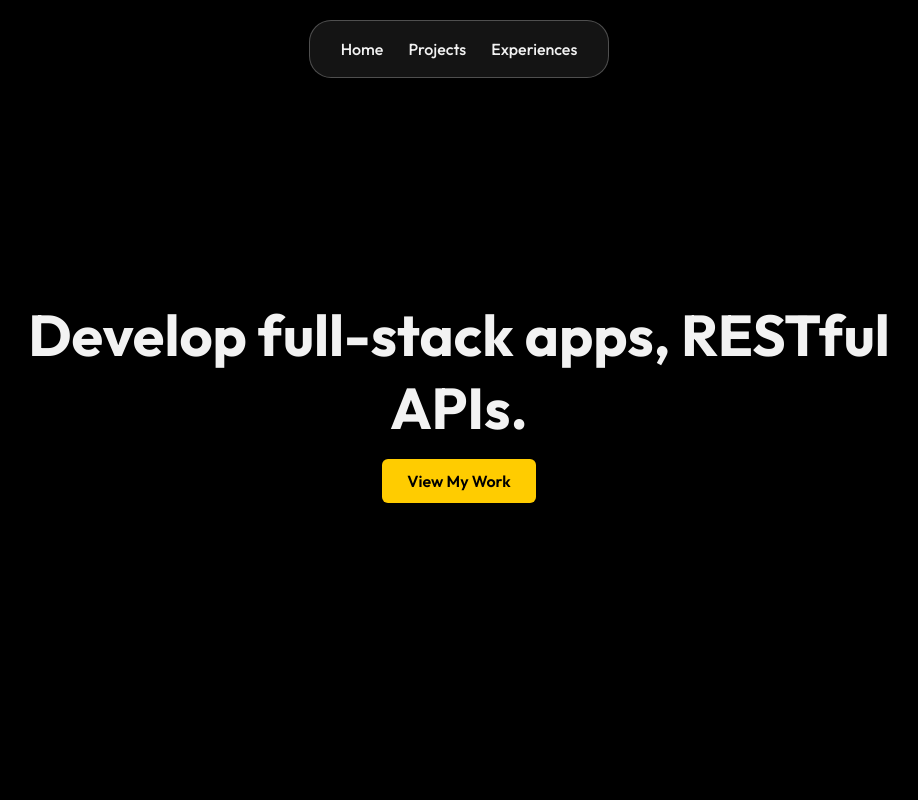
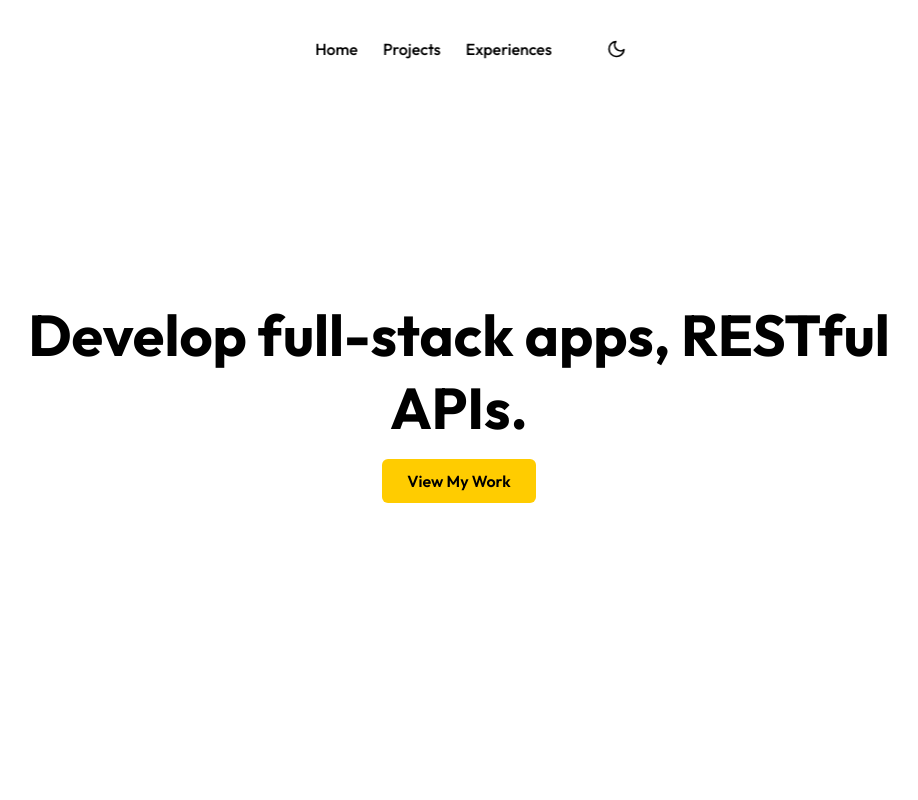
Before and after one commit to mooojn/moon-folio, a Next.js app: page / in a window 1280 px wide. Shown: the top 800 px of the page, without its empty margins (181-1099 px from the left). Built offline with nearby package versions, Linux system fonts and the light colour scheme.

Commit message:
Add theme toggle

```diff
--- a/src/components/Navbar.tsx
+++ b/src/components/Navbar.tsx
@@ -1,11 +1,11 @@
 import styles from "@/styles/navbar.module.css";
 import { links } from "@/data/layout";
+import ThemeToggle from "./ThemeToggle";
 
 export default function Navbar() {
 
     return (
         <div className={styles.navbarWrap}>
-
             <nav className={styles.navbar}>
                 <ul>
                     {links.map(link => (
@@ -15,6 +15,7 @@ export default function Navbar() {
                     ))}
                 </ul>
             </nav>
+            <ThemeToggle />
         </div >
     );
 }
--- /dev/null
+++ b/src/components/ThemeToggle.tsx
@@ -0,0 +1,81 @@
+import { useEffect, useState } from "react";
+import styles from "@/styles/themeToggle.module.css";
+
+export default function ThemeToggle() {
+  const [theme, setTheme] = useState<"light" | "dark">("light");
+
+  useEffect(() => {
+    // Check for saved theme preference or default to light
+    const savedTheme = localStorage.getItem("theme") as "light" | "dark" | null;
+    const initialTheme = savedTheme || "light";
+    setTheme(initialTheme);
+
+    // Apply theme to document
+    if (initialTheme === "dark") {
+      document.documentElement.setAttribute("data-theme", "dark");
+    } else {
+      document.documentElement.removeAttribute("data-theme");
+    }
+  }, []);
+
+  const toggleTheme = () => {
+    const newTheme = theme === "light" ? "dark" : "light";
+    setTheme(newTheme);
+    localStorage.setItem("theme", newTheme);
+
+    // Apply theme to document
+    if (newTheme === "dark") {
+      document.documentElement.setAttribute("data-theme", "dark");
+    } else {
+      document.documentElement.removeAttribute("data-theme");
+    }
+  };
+
+  return (
+    <button
+      className={styles.themeToggle}
+      onClick={toggleTheme}
+      aria-label={`Switch to ${theme === "light" ? "dark" : "light"} theme`}
+    >
+      {theme === "light" ? (
+        // Moon icon for dark mode
+        <svg
+          xmlns="http://www.w3.org/2000/svg"
+          width="20"
+          height="20"
+          viewBox="0 0 24 24"
+          fill="none"
+          stroke="currentColor"
+          strokeWidth="2"
+          strokeLinecap="round"
+          strokeLinejoin="round"
+        >
+          <path d="M21 12.79A9 9 0 1 1 11.21 3 7 7 0 0 0 21 12.79z"></path>
+        </svg>
+      ) : (
+        // Sun icon for light mode
+        <svg
+          xmlns="http://www.w3.org/2000/svg"
+          width="20"
+          height="20"
+          viewBox="0 0 24 24"
+          fill="none"
+          stroke="currentColor"
+          strokeWidth="2"
+          strokeLinecap="round"
+          strokeLinejoin="round"
+        >
+          <circle cx="12" cy="12" r="5"></circle>
+          <line x1="12" y1="1" x2="12" y2="3"></line>
+          <line x1="12" y1="21" x2="12" y2="23"></line>
+          <line x1="4.22" y1="4.22" x2="5.64" y2="5.64"></line>
+          <line x1="18.36" y1="18.36" x2="19.78" y2="19.78"></line>
+          <line x1="1" y1="12" x2="3" y2="12"></line>
+          <line x1="21" y1="12" x2="23" y2="12"></line>
+          <line x1="4.22" y1="19.78" x2="5.64" y2="18.36"></line>
+          <line x1="18.36" y1="5.64" x2="19.78" y2="4.22"></line>
+        </svg>
+      )}
+    </button>
+  );
+}
--- a/src/styles/globals.css
+++ b/src/styles/globals.css
@@ -4,21 +4,12 @@
 
 :root {
   /* light-theme */
-  /* --bg-dark: hsl(0 0% 100%);
+  --bg-dark: hsl(0 0% 100%);
   --bg: hsl(0 0% 95%);
   --bg-light: hsl(0 0% 90%);
 
   --text: hsl(0 0% 0%);
-  --text-muted: hsl(0 0% 40%); */
-
-  /* dark-theme */
-  --bg-dark: hsl(0 0% 0%);
-  --bg: hsl(0 0% 5%);
-  --bg-light: hsl(0 0% 10%);
-
-  --text: hsl(0 0% 95%);
-  --text-muted: hsl(0 0% 70%);
-
+  --text-muted: hsl(0 0% 40%);
 
   --per: 92%;
   --hover-bg: linear-gradient(var(--bg-light) 50%, var(--bg));
@@ -27,10 +18,21 @@
   --size-text: 1.2rem;
 }
 
+[data-theme="dark"] {
+  /* dark-theme */
+  --bg-dark: hsl(0 0% 0%);
+  --bg: hsl(0 0% 5%);
+  --bg-light: hsl(0 0% 10%);
+
+  --text: hsl(0 0% 95%);
+  --text-muted: hsl(0 0% 70%);
+}
+
 * {
   box-sizing: border-box;
   padding: 0;
   margin: 0;
+  transition: background-color 0.3s ease, color 0.3s ease, border-color 0.3s ease;
 }
 
 html,
--- a/src/styles/navbar.module.css
+++ b/src/styles/navbar.module.css
@@ -1,13 +1,20 @@
-.navbar {
+.navbarWrap {
   position: fixed;
   top: 20px;
   left: 50%;
   transform: translateX(-50%);
+  display: flex;
+  align-items: center;
+  gap: 15px;
+  z-index: 1000;
+}
+
+.navbar {
   width: 300px;
   display: flex;
   justify-content: center;
-  padding: 18px 0;
-  z-index: 1000;
+  align-items: center;
+  padding: 18px 20px;
   border-radius: 22px;
 
   background: rgba(255, 255, 255, 0.08);
--- /dev/null
+++ b/src/styles/themeToggle.module.css
@@ -0,0 +1,29 @@
+.themeToggle {
+  background: transparent;
+  border: none;
+  cursor: pointer;
+  padding: 8px;
+  display: flex;
+  align-items: center;
+  justify-content: center;
+  border-radius: 50%;
+  color: var(--text);
+  transition: transform 0.3s ease, background-color 0.3s ease;
+}
+
+.themeToggle:hover {
+  background: rgba(255, 255, 255, 0.1);
+  transform: rotate(15deg) scale(1.1);
+}
+
+.themeToggle:active {
+  transform: rotate(15deg) scale(0.95);
+}
+
+.themeToggle svg {
+  transition: transform 0.3s ease;
+}
+
+.themeToggle:hover svg {
+  transform: scale(1.1);
+}
```
